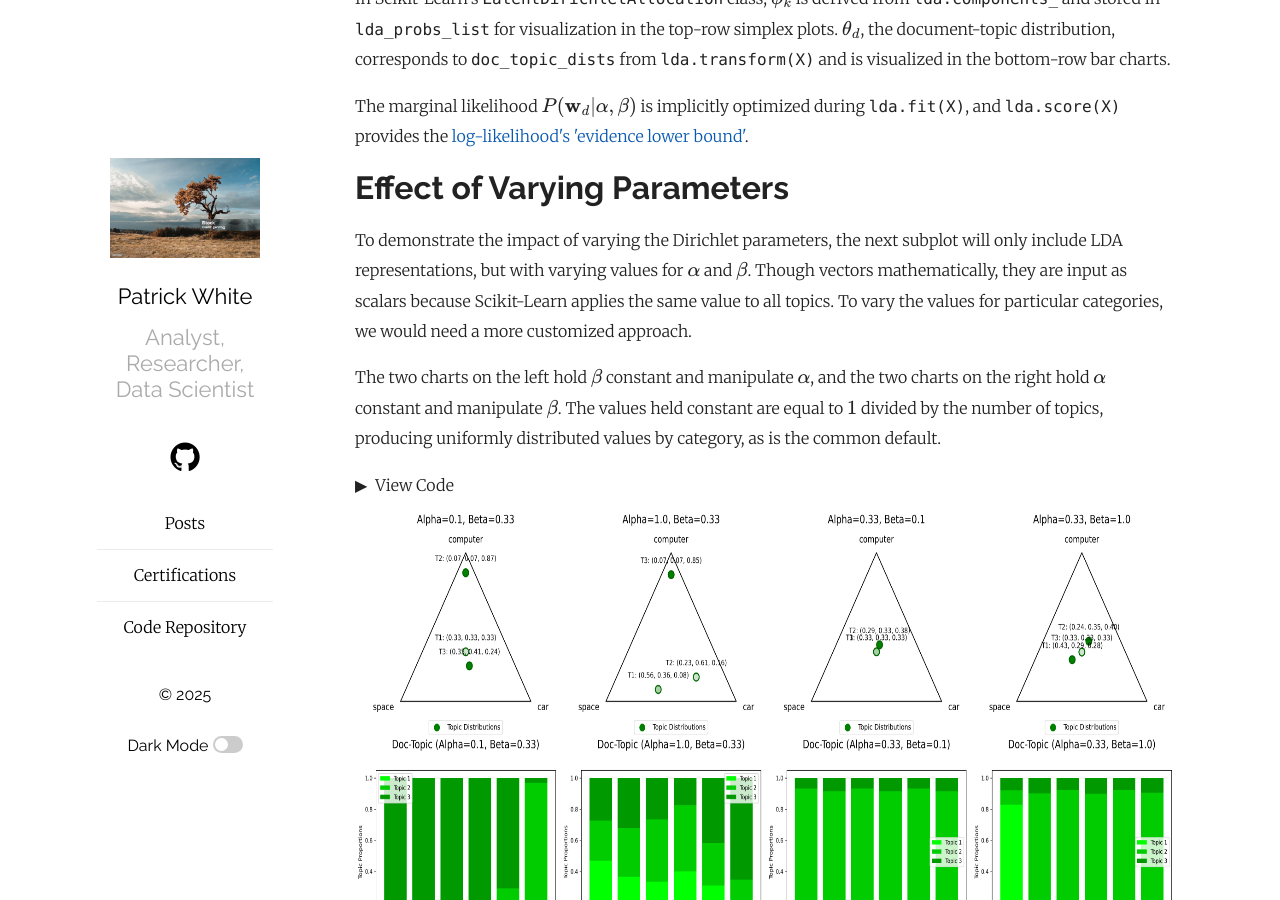
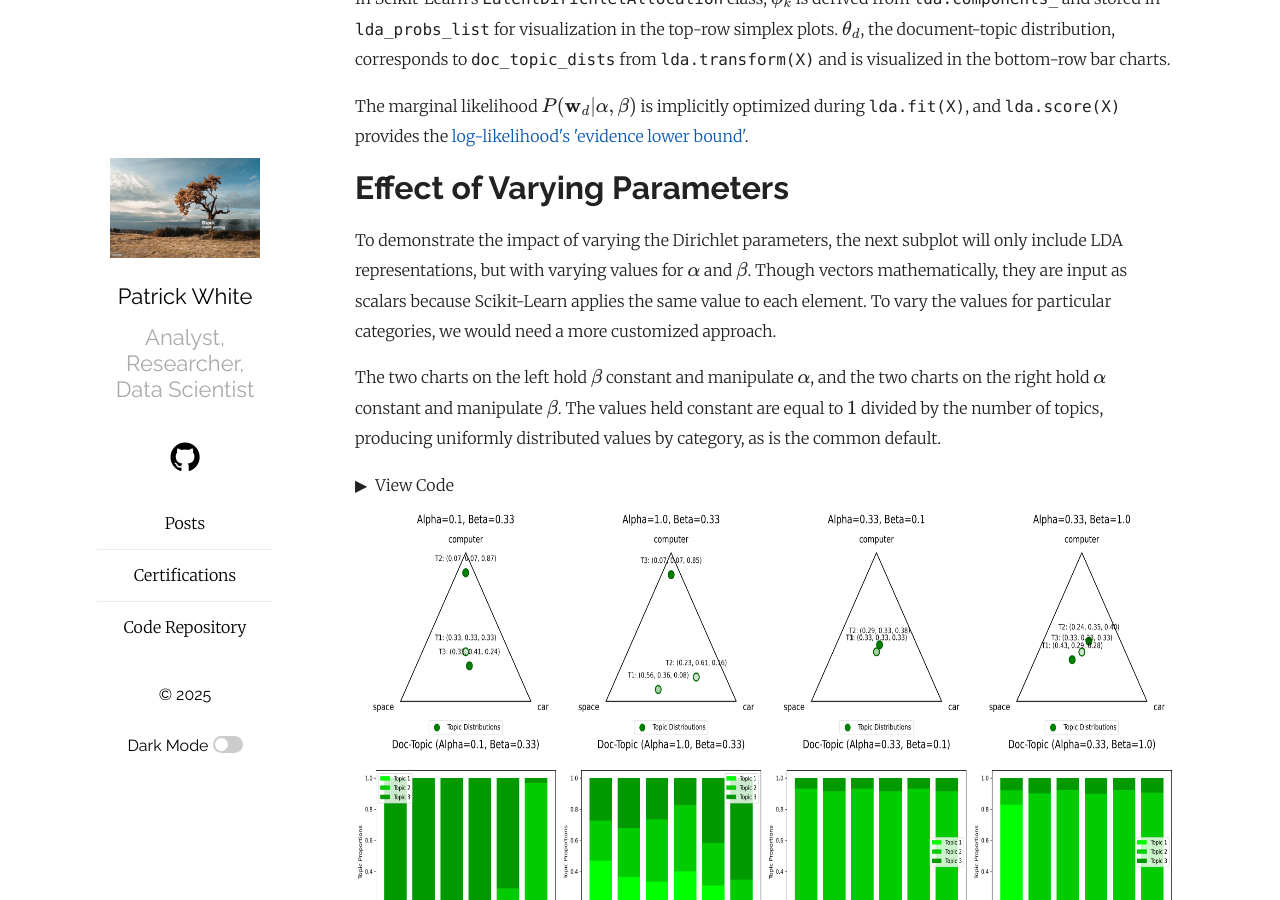
Before and after one commit to pw598/pw598.github.io, a Jekyll site: the page built from _posts/2025-07-12-A-Visual-Understanding-of-Latent-Dirichlet-Analysis.md, in a window 1280 px wide and 900 px high, scrolled down 12268 px. Built offline with Jekyll 4.4.1, drawn with Linux system fonts in a browser that asks for light colours; formulas are drawn with MathJax 3; some of the changed text lies outside the part shown.

Commit message:
Add files via upload

```diff
--- a/_posts/2025-07-12-A-Visual-Understanding-of-Latent-Dirichlet-Analysis.md
+++ b/_posts/2025-07-12-A-Visual-Understanding-of-Latent-Dirichlet-Analysis.md
@@ -71,7 +71,7 @@
 <p>$P(\mathbf{x} | N, \mathbf{p}) = \frac{N!}{x_1! \cdots x_K!} \prod_{i=1}^K ~p_i^{x_i}$</p>
 
 - The $k$ outcomes correspond to the number of words in the vocabulary.
-- The $n$ trials correspond to the total number of words in a document.
+- The $N$ trials correspond to the total number of words in a document.
 - The counts $x_1, \ldots, x_k$ represent the number of times each word appears in the document.
 - The probabilities $p_1, \ldots, p_k$ represent the probabilities of selecting each respective word.
 
@@ -388,7 +388,7 @@
 - $\mathbf{\beta}$ is the Dirichlet prior for $\mathbf{\phi}_k$, of length $V$ for vocabulary.
 - $\mathbf{\phi}_k$ is the topic-word distribution, of length $V$.
 
-<p>Our mission is to infer the latent topic structure of a corpus, represented by the document-topic distribution $\mathbf{\theta}_d$ and topic-word distributions $\mathbf{\phi}_k$, given the model parameters $\mathbf{\alpha}$ and $\mathbf{\beta}$. The model seeks to infer those distributions by maximizing the probability of observing the document's words given the model parameters, $p(\mathbf{w}_d | \mathbf{\alpha}, \mathbf{\beta})$, which is typically approximated through <a href="https://en.wikipedia.org/wiki/Gibbs_sampling" target="_blank">Gibbs sampling</a> or <a href="https://arxiv.org/pdf/2108.13083v2" target="_blank">variational inference</a>.</p>
+<p>Our mission is to infer the latent topic structure of a corpus, represented by the document-topic distribution $\mathbf{\theta}_d$ and topic-word distributions $\mathbf{\phi}_k$, given the model parameters $\mathbf{\alpha}$ and $\mathbf{\beta}$. The model seeks to infer those distributions by maximizing the probability of observing the document's words given the model parameters, $P(\mathbf{w}_d | \mathbf{\alpha}, \mathbf{\beta})$, which is typically approximated through <a href="https://en.wikipedia.org/wiki/Gibbs_sampling" target="_blank">Gibbs sampling</a> or <a href="https://arxiv.org/pdf/2108.13083v2" target="_blank">variational inference</a>.</p>
 
 An overview of the generative process is as follows:
 
@@ -671,7 +671,7 @@
 
 # Effect of Varying Parameters
 
-To demonstrate the impact of varying the Dirichlet parameters, the next subplot will only include LDA representations, but with varying values for $\mathbf{\alpha}$ and $\mathbf{\beta}$. Though vectors mathematically, they are input as scalars because Scikit-Learn applies the same value to all topics. To vary the values for particular categories, we would need a more customized approach.
+To demonstrate the impact of varying the Dirichlet parameters, the next subplot will only include LDA representations, but with varying values for $\mathbf{\alpha}$ and $\mathbf{\beta}$. Though vectors mathematically, they are input as scalars because Scikit-Learn applies the same value to each element. To vary the values for particular categories, we would need a more customized approach.
 
 The two charts on the left hold $\beta$ constant and manipulate $\alpha$, and the two charts on the right hold $\alpha$ constant and manipulate $\beta$. The values held constant are equal to $1$ divided by the number of topics, producing uniformly distributed values by category, as is the common default.
 
```
Also changed, not shown: other parts of _posts/2025-07-12-A-Visual-Understanding-of-Latent-Dirichlet-Analysis.md (+2 -2 lines).
